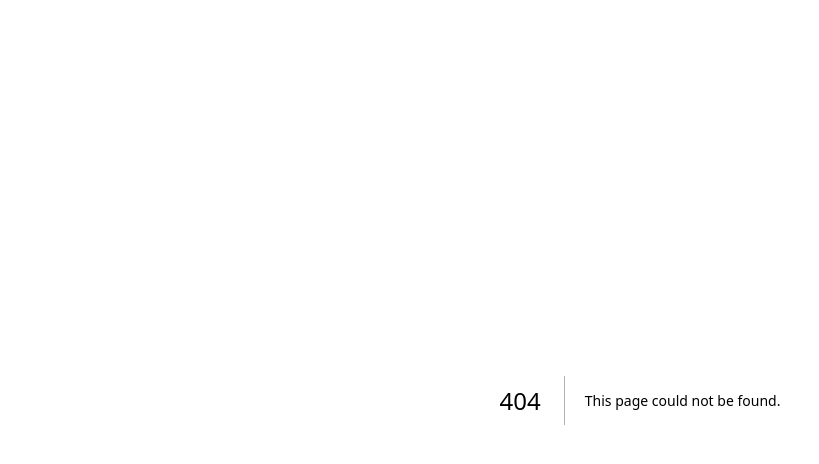
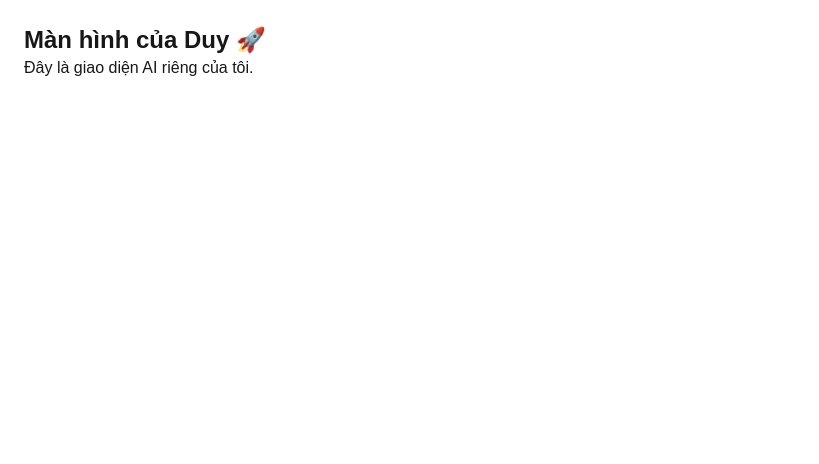
Before and after one commit to ThanhHienIT2004/fe-co-ev, a Next.js app: page /history-analysis-service in a window 1280 px wide. Before the commit this address had no page. Shown: the top 464 px of the page, without its empty margins (0-819 px from the left). Built offline with nearby package versions, Linux system fonts and the light colour scheme.

Commit message:
feat: thêm giao diện cho History Analysis Service

```diff
--- /dev/null
+++ b/src/app/history-analysis-service/page.tsx
@@ -0,0 +1,8 @@
+export default function DuyScreen() {
+  return (
+    <main className="p-6">
+      <h1 className="text-2xl font-bold">Màn hình của Duy 🚀</h1>
+      <p>Đây là giao diện AI riêng của tôi.</p>
+    </main>
+  );
+}
```
